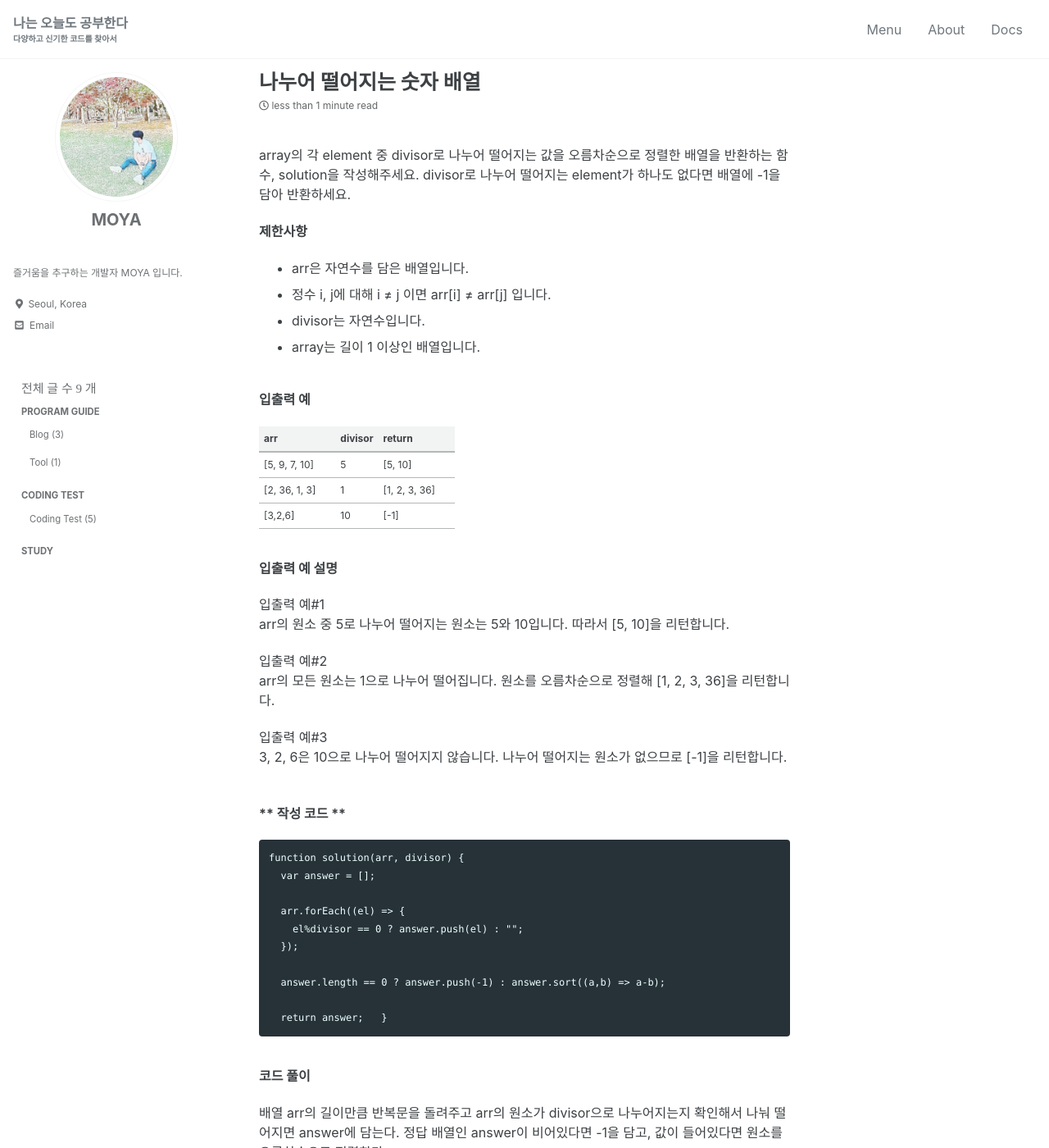
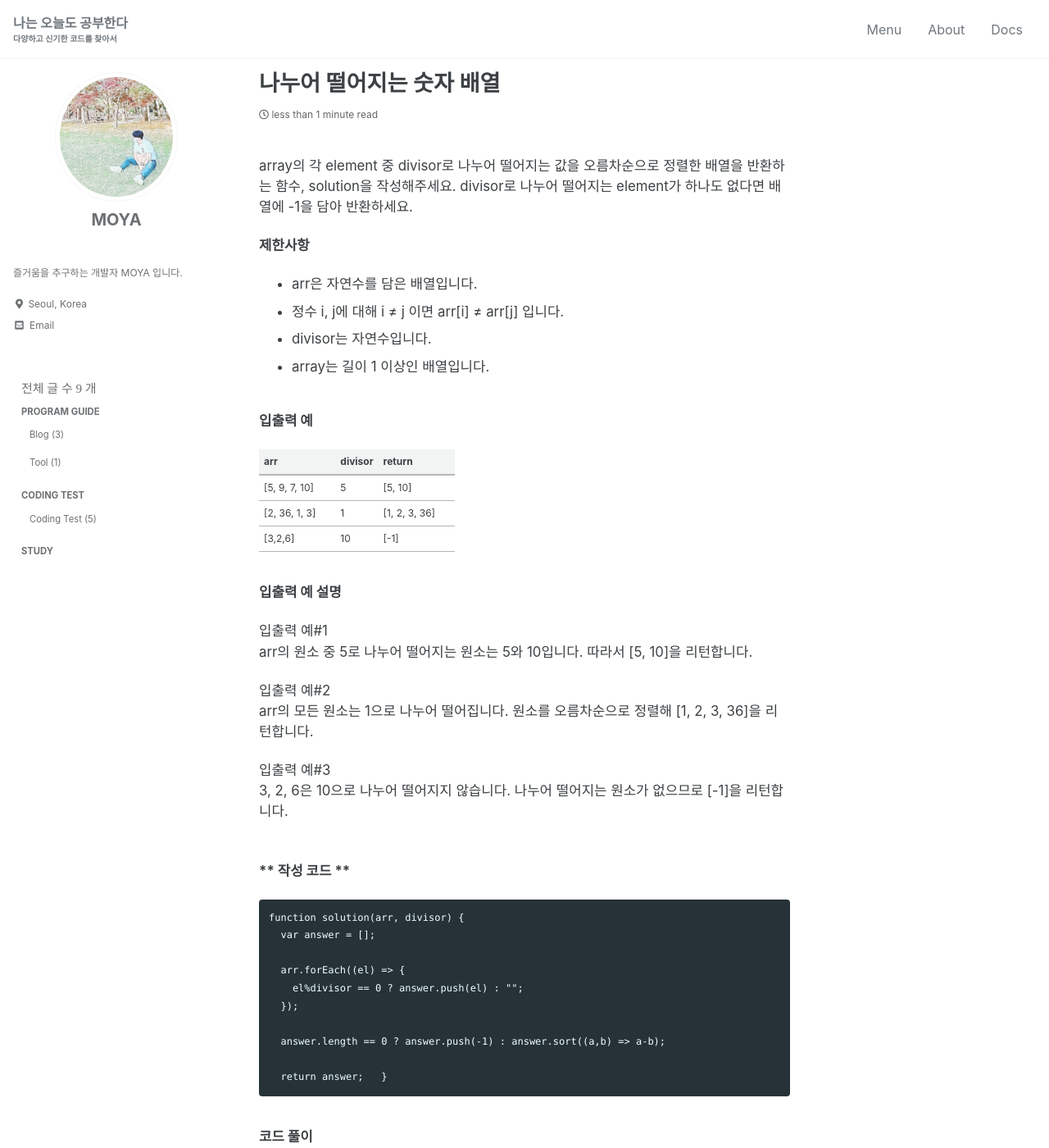
Before and after one commit to kdc7140/kdc7140.github.io, a Jekyll site: the page built from _posts/codingTest/2021-10-03-codingTest3.md, in a window 1280 px wide and 1400 px high. Shown: the whole window at 82% size. Built offline with Jekyll 4.4.1, drawn with Linux system fonts in a browser that asks for light colours; cached includes are drawn as plain includes; some web fonts are replaced.

Commit message:
font-size chanege

```diff
--- a/_sass/minimal-mistakes/_base.scss
+++ b/_sass/minimal-mistakes/_base.scss
@@ -27,7 +27,7 @@ h3,
 h4,
 h5,
 h6 {
-  margin: 2em 0 0.5em;
+  margin: 2em 0 0.8em;
   line-height: 1.2;
   font-family: $header-font-family;
   font-weight: bold;
--- a/_sass/minimal-mistakes/_page.scss
+++ b/_sass/minimal-mistakes/_page.scss
@@ -113,7 +113,7 @@ body {
   p,
   li,
   dl {
-    font-size: 1em;
+    font-size: 1.05em;
   }
 
   /* paragraph indents */
--- a/_sass/minimal-mistakes/_reset.scss
+++ b/_sass/minimal-mistakes/_reset.scss
@@ -8,14 +8,14 @@ html {
   /* apply a natural box layout model to all elements */
   box-sizing: border-box;
   background-color: $background-color;
-  font-size: 12px;
+  font-size: 14px;
 
   @include breakpoint($medium) {
-    font-size: 14px;
+    font-size: 16px;
   }
 
   @include breakpoint($large) {
-    font-size: 14px;
+    font-size: 16px;
   }
 
   @include breakpoint($x-large) {
--- a/_sass/minimal-mistakes/_variables.scss
+++ b/_sass/minimal-mistakes/_variables.scss
@@ -44,12 +44,18 @@ $type-size-7: 0.6875em !default; // ~11px
 $type-size-8: 0.625em !default; // ~10px
 
 /* headline scale */
-$h-size-1: 1.563em !default; // ~25.008px
-$h-size-2: 1.25em !default; // ~20px
-$h-size-3: 1.125em !default; // ~18px
-$h-size-4: 1.0625em !default; // ~17px
-$h-size-5: 1.03125em !default; // ~16.5px
+$h-size-1: 1.7em !default; // ~25.008px
+$h-size-2: 1.35em !default; // ~20px
+$h-size-3: 1.25em !default; // ~18px
+$h-size-4: 1.1em !default; // ~17px
+$h-size-5: 1.05em !default; // ~16.5px
 $h-size-6: 1em !default; // ~16px
+// $h-size-1: 1.563em !default; // ~25.008px
+// $h-size-2: 1.25em !default; // ~20px
+// $h-size-3: 1.125em !default; // ~18px
+// $h-size-4: 1.0625em !default; // ~17px
+// $h-size-5: 1.03125em !default; // ~16.5px
+// $h-size-6: 1em !default; // ~16px
 
 /*
    Colors
```
